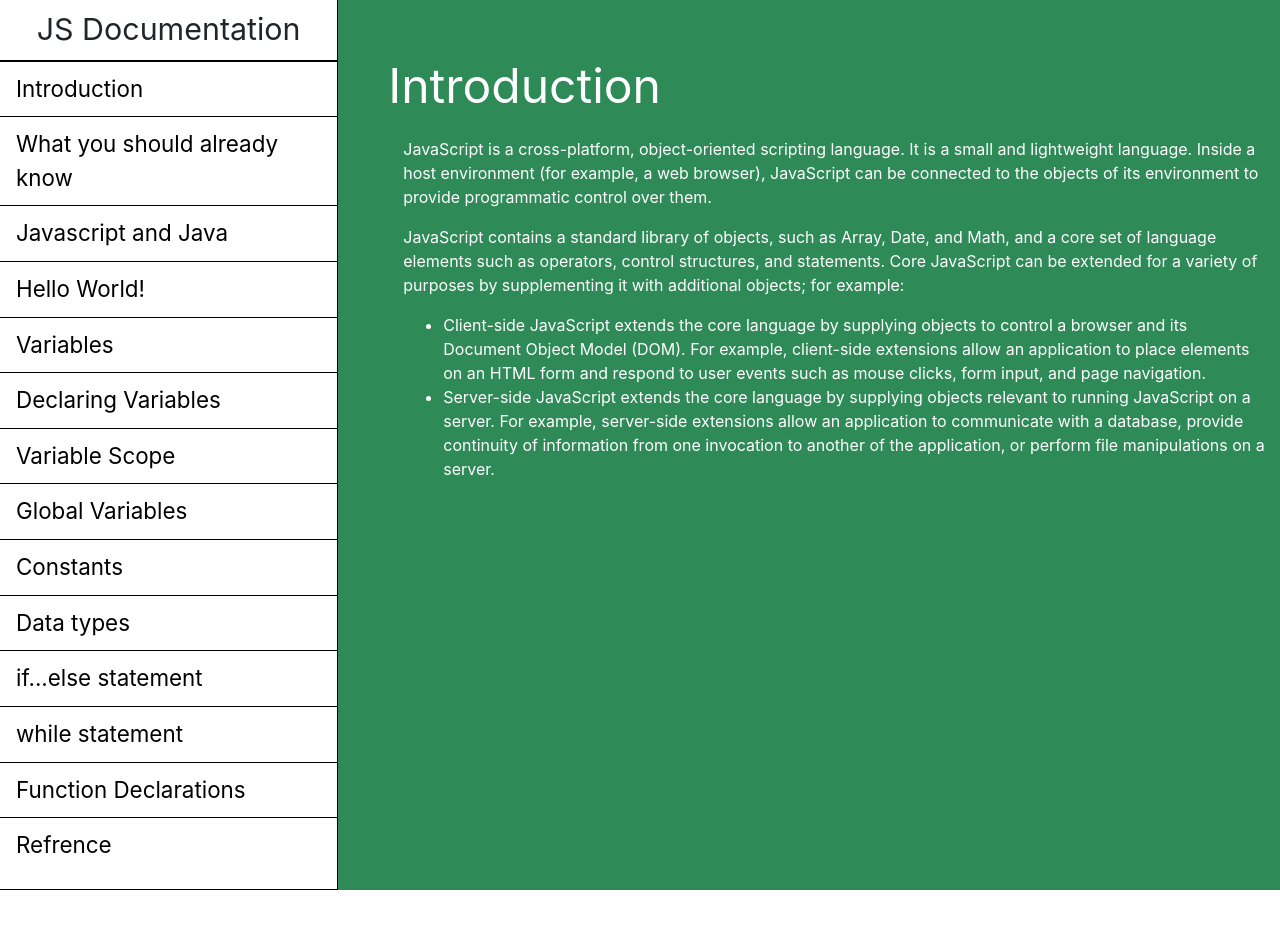
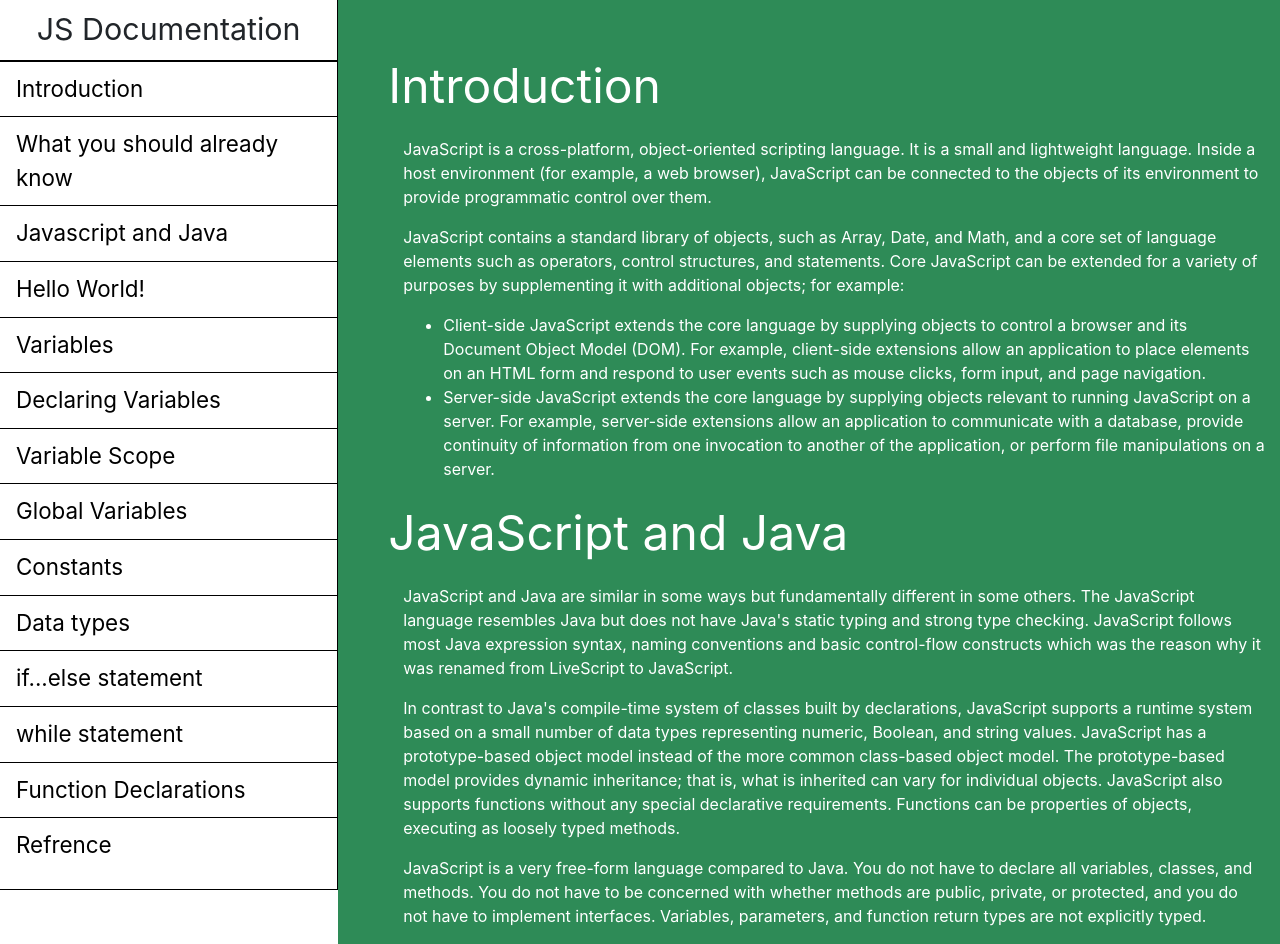
Before and after one commit to svamedia/Portfolio, a plain HTML site: page FCC Technical Document Project/index.html in a window 1280 px wide. Before the commit the page ends 890 px from the top, so only its background shows below. Drawn offline with nearby package versions, Linux system fonts and the light colour scheme.

Commit message:
++ #JavaScript_and_Java article and p tags

```diff
--- a/FCC Technical Document Project/index.html
+++ b/FCC Technical Document Project/index.html
@@ -75,7 +75,12 @@
             </article>
         </section>
         <section class="main-section">
-            <header id=""></header>
+            <header id="#JavaScript_and_Java">JavaScript and Java</header>
+            <article>
+                <p>JavaScript and Java are similar in some ways but fundamentally different in some others. The JavaScript language resembles Java but does not have Java's static typing and strong type checking. JavaScript follows most Java expression syntax, naming conventions and basic control-flow constructs which was the reason why it was renamed from LiveScript to JavaScript.</p>
+                <p>In contrast to Java's compile-time system of classes built by declarations, JavaScript supports a runtime system based on a small number of data types representing numeric, Boolean, and string values. JavaScript has a prototype-based object model instead of the more common class-based object model. The prototype-based model provides dynamic inheritance; that is, what is inherited can vary for individual objects. JavaScript also supports functions without any special declarative requirements. Functions can be properties of objects, executing as loosely typed methods.</p>
+                <p>JavaScript is a very free-form language compared to Java. You do not have to declare all variables, classes, and methods. You do not have to be concerned with whether methods are public, private, or protected, and you do not have to implement interfaces. Variables, parameters, and function return types are not explicitly typed.</p>
+            </article>
         </section>
         <section class="main-section">
             <header id=""></header>
```
